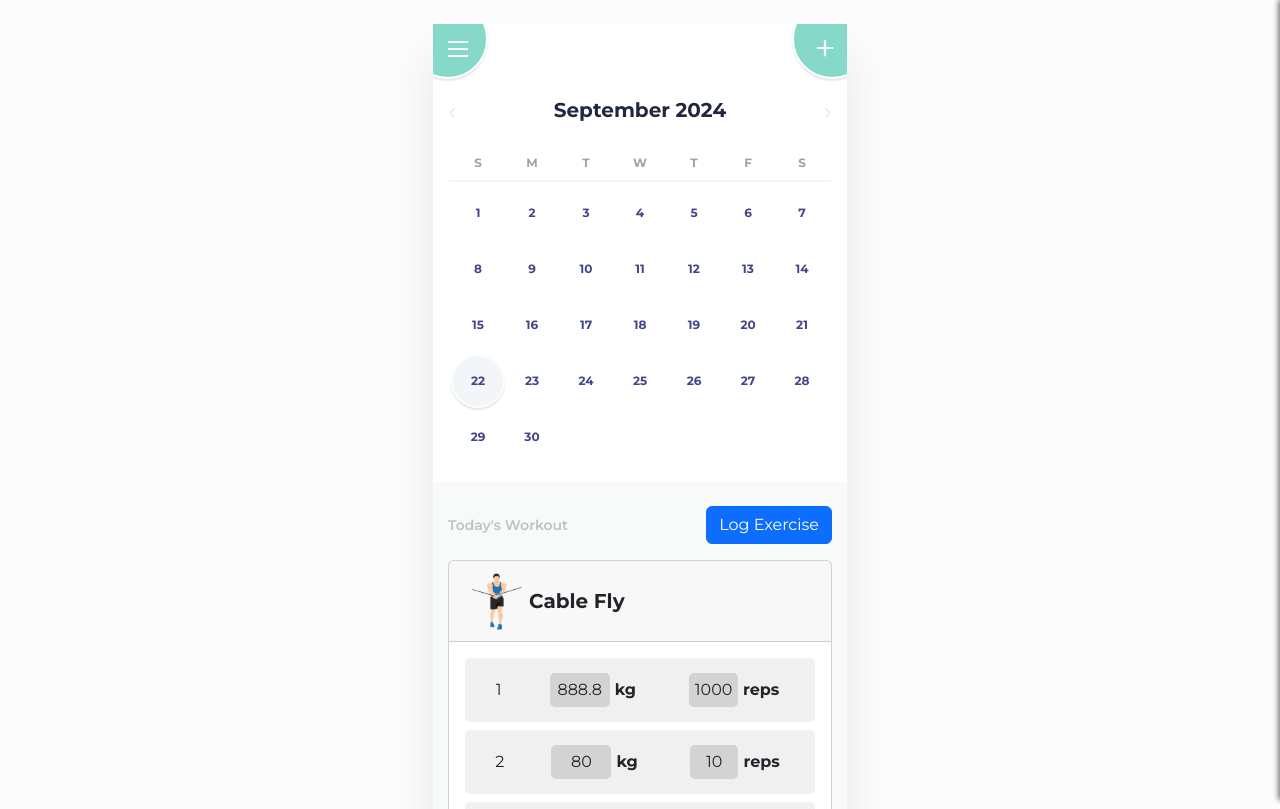
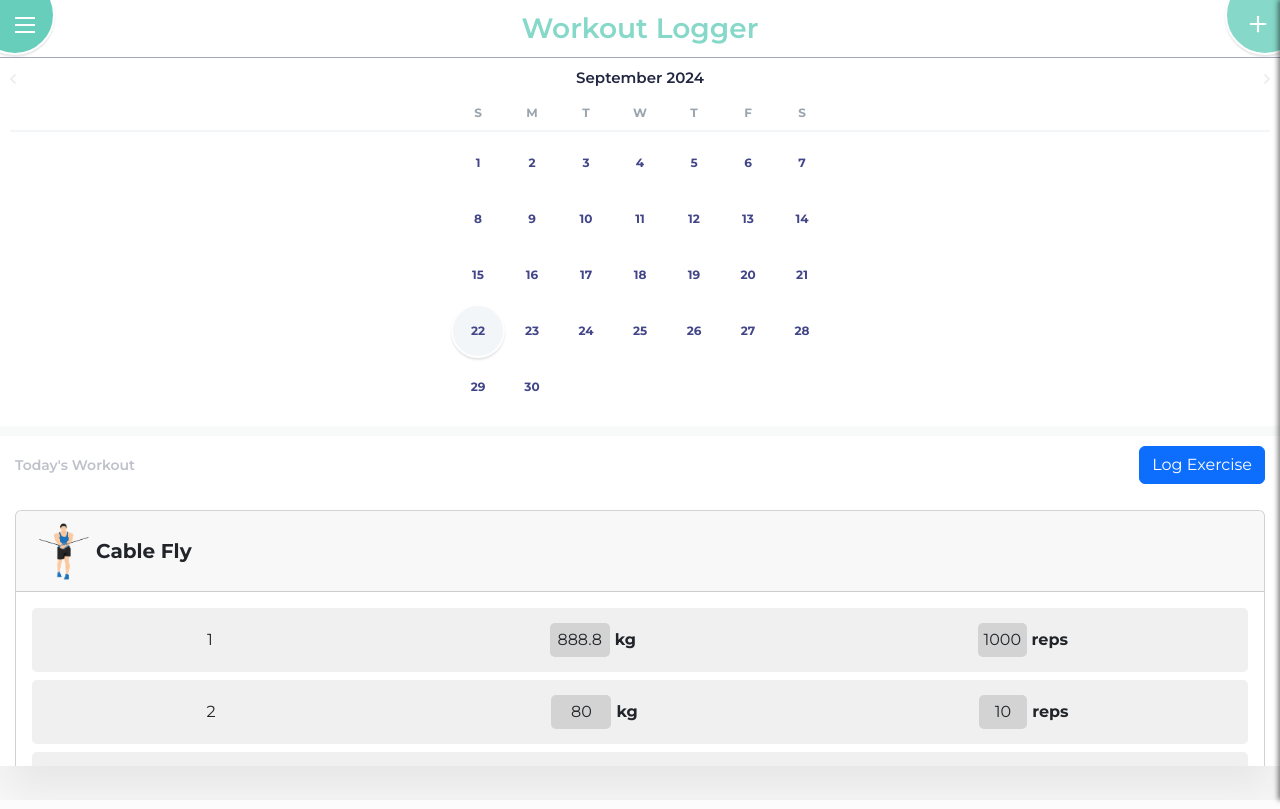
Before and after one commit to ramdasdarwatkar/workout-logger, a plain HTML site: page index.html in a window 1280 px wide. Shown: the top 809 px of the page. Drawn offline with nearby package versions, Linux system fonts and the light colour scheme.

Commit message:
Updated UI

```diff
--- a/app.js
+++ b/app.js
@@ -1,6 +1,6 @@
 if ('serviceWorker' in navigator) {
   window.addEventListener('load', function() {
-      navigator.serviceWorker.register('/serviceWorker.js')
+      navigator.serviceWorker.register('serviceWorker.js')
           .then(function(registration) {
               console.log('Service Worker registered with scope:', registration.scope);
           })
@@ -9,6 +9,7 @@ if ('serviceWorker' in navigator) {
           });
   });
 }
+
 
 
     const exerciseCanvas = document.getElementById("exerciseCanvas");
--- a/index.html
+++ b/index.html
@@ -6,8 +6,6 @@
   <meta http-equiv="X-UA-Compatible" content="ie=edge">
   <title>Calendar</title>
   <link rel="manifest" href="manifest.json" />
-  <link rel="apple-touch-icon" href="icons/barbell-32x32.png" />
-    <link rel="apple-touch-icon" href="icons/barbell-64x64.png" />
 <link rel="apple-touch-icon" href="icons/barbell-128x128.png" />
 <link rel="apple-touch-icon" href="icons/barbell-256x256.png" />
 <link rel="apple-touch-icon" href="icons/barbell-512x512.png" />
@@ -20,18 +18,22 @@
 </head>
 <body>
   <div class="main-container-wrapper">
-    <header>
+    <header class="header">
         <button class="header__btn header__btn--left" title="Menu">
             <svg class="icon" width="20px" viewBox="0 0 20 16" fill="none" xmlns="http://www.w3.org/2000/svg">
                 <path fill="#fff" d="M0 0h20v2H0zM0 7h20v2H0zM0 14h20v2H0z"/>
             </svg>
         </button>
+
+        <h3 class="header__title">Workout Logger</h1>
+
         <button class="header__btn header__btn--right" title="Add event">
             <svg class="icon" width="26px" xmlns="http://www.w3.org/2000/svg" viewBox="0 0 512 512">
                 <path fill="#fff" d="M416 277.333H277.333V416h-42.666V277.333H96v-42.666h138.667V96h42.666v138.667H416v42.666z"/>
             </svg>
         </button>
     </header>
+
     <main>
       <div class="calendar-container">
         <div class="calendar-container__header">
@@ -50,12 +52,15 @@
         </div>
       </div>
       <div class="events-container">
-        <div class="d-flex justify-content-between align-items-center">
+        <div class="events-container__header d-flex justify-content-between align-items-center">
             <span class="workout__title">Today's Workout</span>
             <button id="logExerciseButton" class="btn btn-primary">Log Exercise</button>
         </div>
-        <ul class="events__list p-s-0 mt-3" id="workoutContainer"></ul>
+        <ul class="events__list p-s-0 mt-3" id="workoutContainer">
+            <!-- Event items will go here -->
+        </ul>
     </div>
+
     </main>
   </div>
 
--- a/style.css
+++ b/style.css
@@ -4,31 +4,38 @@
     box-sizing: border-box;
   }
 
-  html, body {
+  html{
     height: 100%;
   }
 
+
 body {
+    margin: 0; /* Reset body margin */
+    height: 100vh; /* Ensure full height */
+    overflow: hidden; /* Prevent body scroll */
     -webkit-font-smoothing: antialiased;
     font-family: "Montserrat", sans-serif;
     text-rendering: optimizeLegibility;
     background: #fcfcfc;
 }
 
-  .mock-up-link {
-    display: none;
+  html {
+    overflow: scroll;
+    overflow-x: hidden;
 }
-  @media (min-width: 768px) {
-    .mock-up-link {
-      display: block;
+::-webkit-scrollbar {
+    width: 0;  /* Remove scrollbar space */
+    background: transparent;  /* Optional: just make scrollbar invisible */
 }
+/* Optional: show position indicator in red */
+::-webkit-scrollbar-thumb {
+    background: #FF0000;
 }
 
   .main-container-wrapper {
     background-color: #F8FAFA;
     min-width: 320px;
     min-height: 568px;
-    max-width: 414px;
     overflow-y: auto;
   }
   @media (min-width: 415px) {
@@ -36,18 +43,56 @@
       -moz-box-shadow: 0px 32px 47px rgba(32, 23, 23, 0.09);
       -webkit-box-shadow: 0px 32px 47px rgba(32, 23, 23, 0.09);
       box-shadow: 0px 32px 47px rgba(32, 23, 23, 0.09);
-      margin: 24px auto;
+      margin-top:24px;
+      /* margin: 24px auto; */
     }
   }
 
   header {
-    background-color: #fff;
+    position: fixed; /* Fix the header at the top */
+    top: 0; /* Stick to the top */
+    left: 0;
+    width: 100%; /* Full width */
+    z-index: 1000; /* Ensure it stays above other content */
+    background-color: #fff; /* Keep the background */
     display: flex;
     height: 58px;
     justify-content: space-between;
     overflow: hidden;
-    position: relative;
 }
+
+.main-container-wrapper {
+    padding-top: 34px; /* Space for fixed header */
+    height: calc(100vh - 58px); /* Adjust height */
+    overflow-y: auto; /* Enable scroll for the main container */
+}
+
+.events-container {
+    padding: 0 15px;
+    background: #fff; /* Background color */
+}
+
+.events-container__header {
+    position: sticky; /* Make header sticky */
+    top: 0; /* Stick to the top of the events container */
+    background: #fff; /* Ensure background covers content when scrolling */
+    z-index: 10; /* Keep it above the list */
+    padding: 10px 0; /* Add some padding */
+}
+
+.workout__title {
+    color: #BEC1CA;
+    font-size: 14px;
+    font-weight: 600;
+}
+
+.events__list {
+    max-height: calc(100vh - 58px - 10px - 40px); /* Adjust height, subtracting the header and margins */
+    overflow-y: auto; /* Enable scrolling for the list */
+    padding: 0; /* Reset padding */
+    margin-top: 10px; /* Add some space below the header */
+}
+
 
   .header__btn {
     background-color: #86D8C9;
@@ -84,8 +129,8 @@
 
   .calendar-container {
     background-color: #fff;
-    padding: 16px;
-    margin-bottom: 24px;
+    padding: 10px;
+    margin-bottom: 10px;
   }
   .calendar-container__header {
     display: flex;
@@ -105,12 +150,13 @@
   }
   .calendar-container__title {
     color: #222741;
-    font-size: 20px;
-    font-weight: 700;
+    font-size: 15px;
+    font-weight: 600;
+    margin: 0;
+    line-height: normal;
   }
 
   .calendar-table {
-    margin-top: 12px;
     width: 100%;
   }
   .calendar-table__item {
@@ -318,3 +364,19 @@
     margin-top: 5px;
     border-radius: 5px;
 }
+
+.header {
+    display: flex;
+    align-items: center;
+    justify-content: space-between;
+    padding: 10px;
+    border-bottom: 1px solid #9FAAB7;
+}
+
+.header__title {
+        flex: 1;
+    text-align: center;
+    color: #86d8c9;
+    margin: 0;
+    font-weight: 600;
+}
```
Lines whose indentation alone changed are shown as unchanged.
